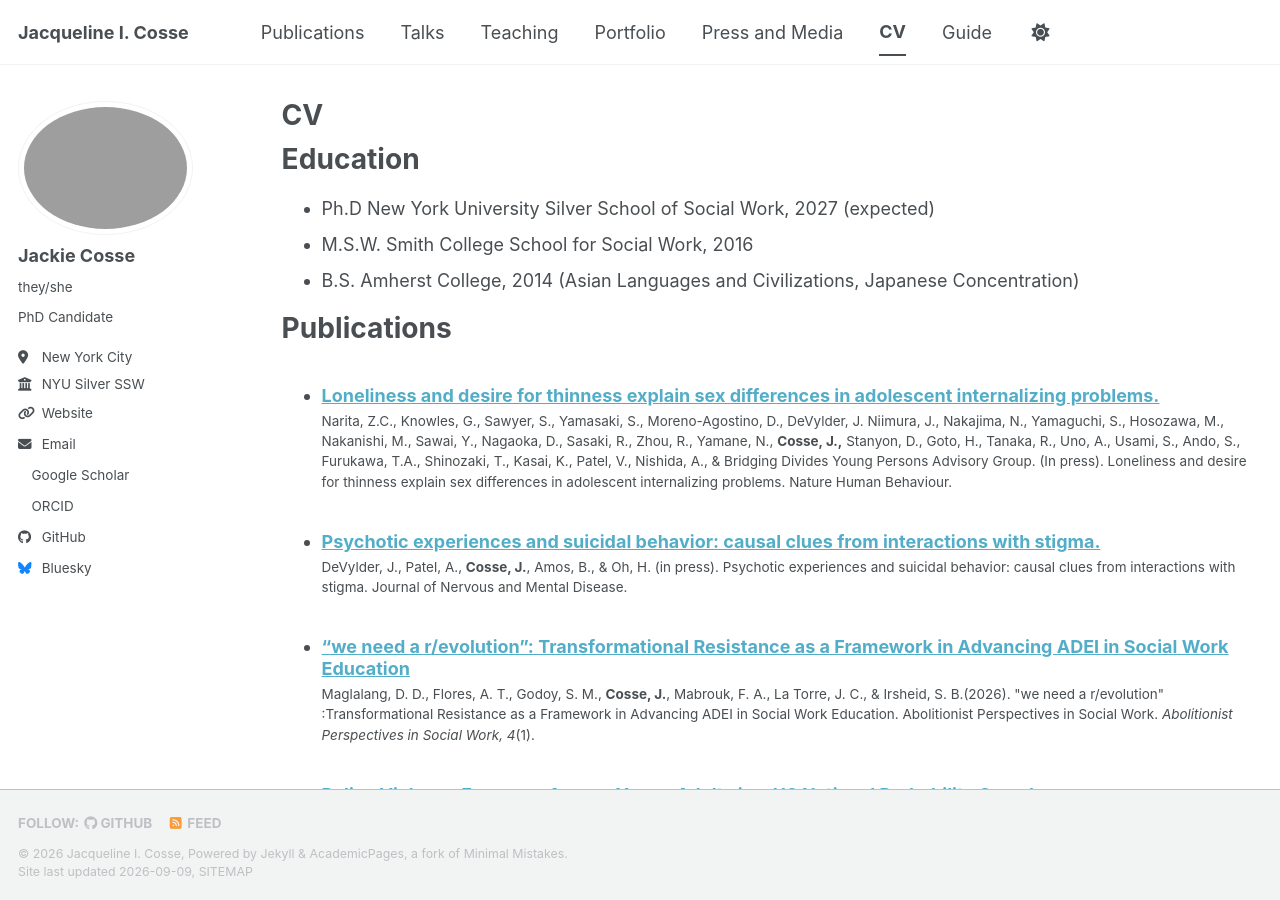
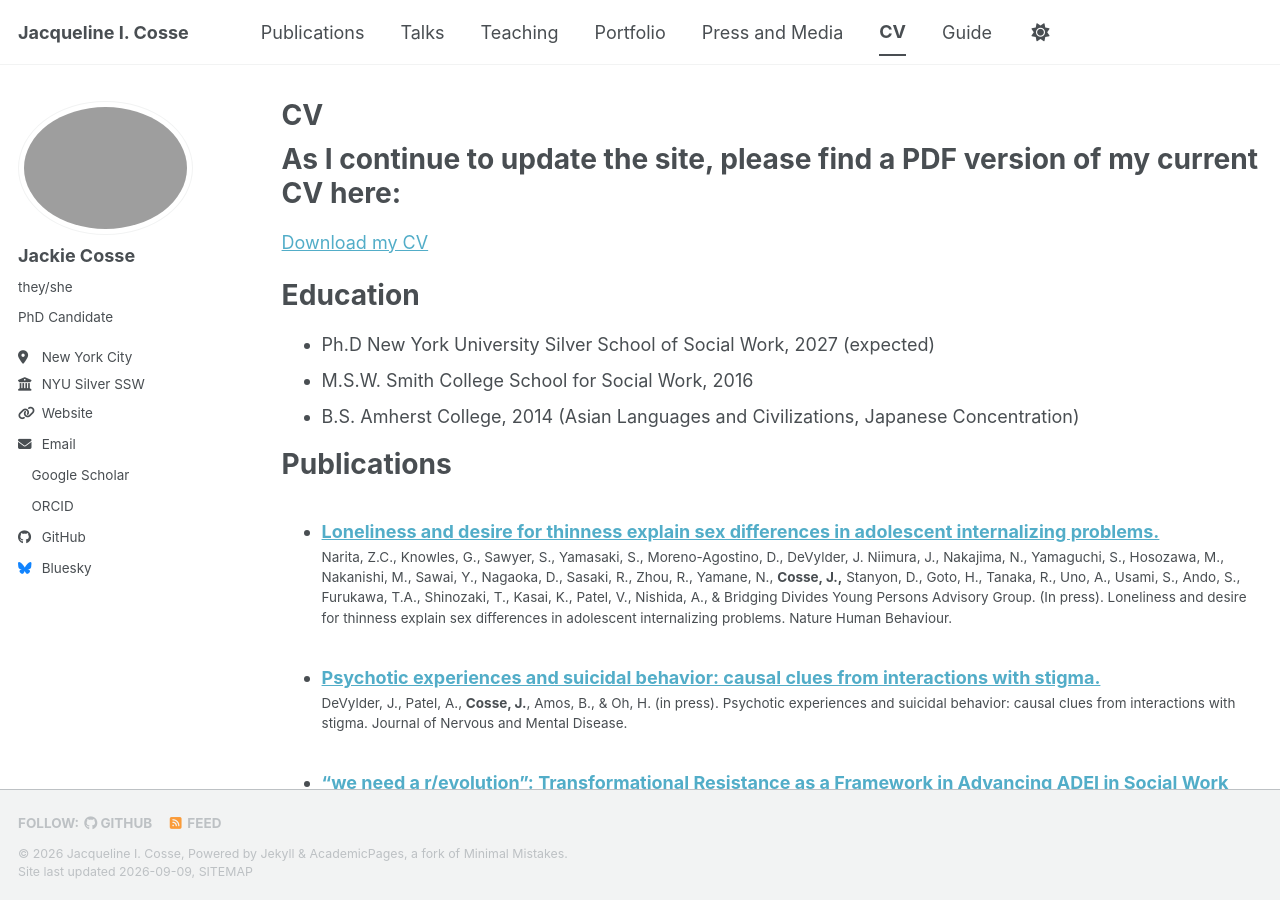
Before and after one commit to jackiecosse/jackiecosse.com, a Jekyll site: the page built from _pages/cv.md, in a window 1280 px wide and 900 px high. Built offline with Jekyll 4.4.1, drawn with Linux system fonts in a browser that asks for light colours; a style sheet for code colours, icons or effects is not loaded.

Commit message:
Update cv.md

```diff
--- a/_pages/cv.md
+++ b/_pages/cv.md
@@ -8,6 +8,10 @@ redirect_from:
 ---
 
 {% include base_path %}
+
+As I continue to update the site, please find a PDF version of my current CV here:
+======
+[Download my CV]({{ base_path }}/files/J_Cosse_CV_2026_08_31.pdf)
 
 Education
 ======
```
